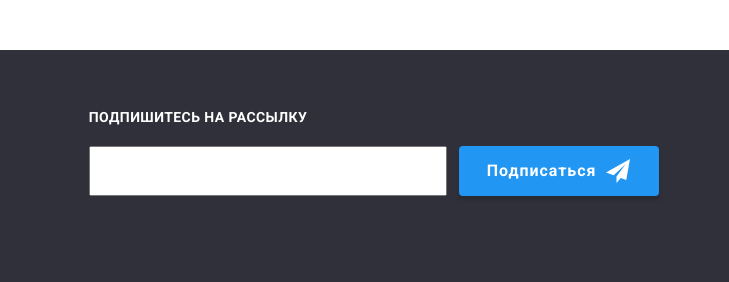
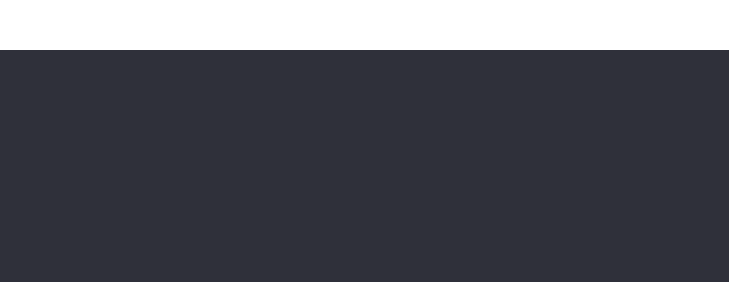
Before and after one commit to Vokoloven/goit-markup-hw-06, a plain HTML site: page index.html in a window 1280 px wide. Shown: the part 2646-2928 px from the top of the page, 551-1280 px from the left. Drawn offline with nearby package versions, Linux system fonts and the light colour scheme.

Commit message:
Cleaned forms created new one

```diff
--- a/css/styles.css
+++ b/css/styles.css
@@ -730,7 +730,8 @@ body {
 
 .follow-us-button {
   display: flex;
-  margin: 0;
+  justify-content: center;
+  align-items: center;
   padding: 0;
 
   min-width: 200px;
@@ -741,21 +742,16 @@ body {
   background-color: var(--button-color);
 }
 
-.follow-us-box {
-  display: flex;
-  min-width: 143px;
-  height: 30px;
-  align-items: center;
-  margin: 10px 28px;
-}
-
 .follow-us-text {
   display: flex;
-  /* margin: 10px 62px 10px 10px; */
+  min-width: 109px;
+  height: 30px;
+
   font-weight: 700;
   font-size: 16px;
   line-height: 1.88;
   letter-spacing: 0.06em;
+
   color: var(--white-color);
 }
 
--- a/index.html
+++ b/index.html
@@ -569,19 +569,6 @@
             </li>
           </ul>
         </div>
-        <form class="follow-us">
-          <h3 class="follow-us-title">подпишитесь на рассылку</h3>
-          <label for="mail"></label>
-          <input type="email" name="mail" id="mail" class="follow-us-mail" />
-          <button type="submit" class="follow-us-button">
-            <div class="follow-us-box">
-              <span class="follow-us-text">Подписаться</span
-              ><svg class="follow-us-icon">
-                <use href="./images/icons.svg#telegram" />
-              </svg>
-            </div>
-          </button>
-        </form>
       </div>
     </footer>
     <div class="backdrop is-hidden" data-modal>
@@ -591,14 +578,6 @@
             <use href="./images/icons.svg#close" />
           </svg>
         </button>
-        <form class="modal-info">
-          <label for=""></label>
-          <input type="text" name="" id="" />
-          <label for=""></label>
-          <input type="text" name="" id="" />
-          <label for=""></label>
-          <input type="text" name="" id="" />
-        </form>
       </div>
     </div>
     <script src="./js/modal.js"></script>
```
